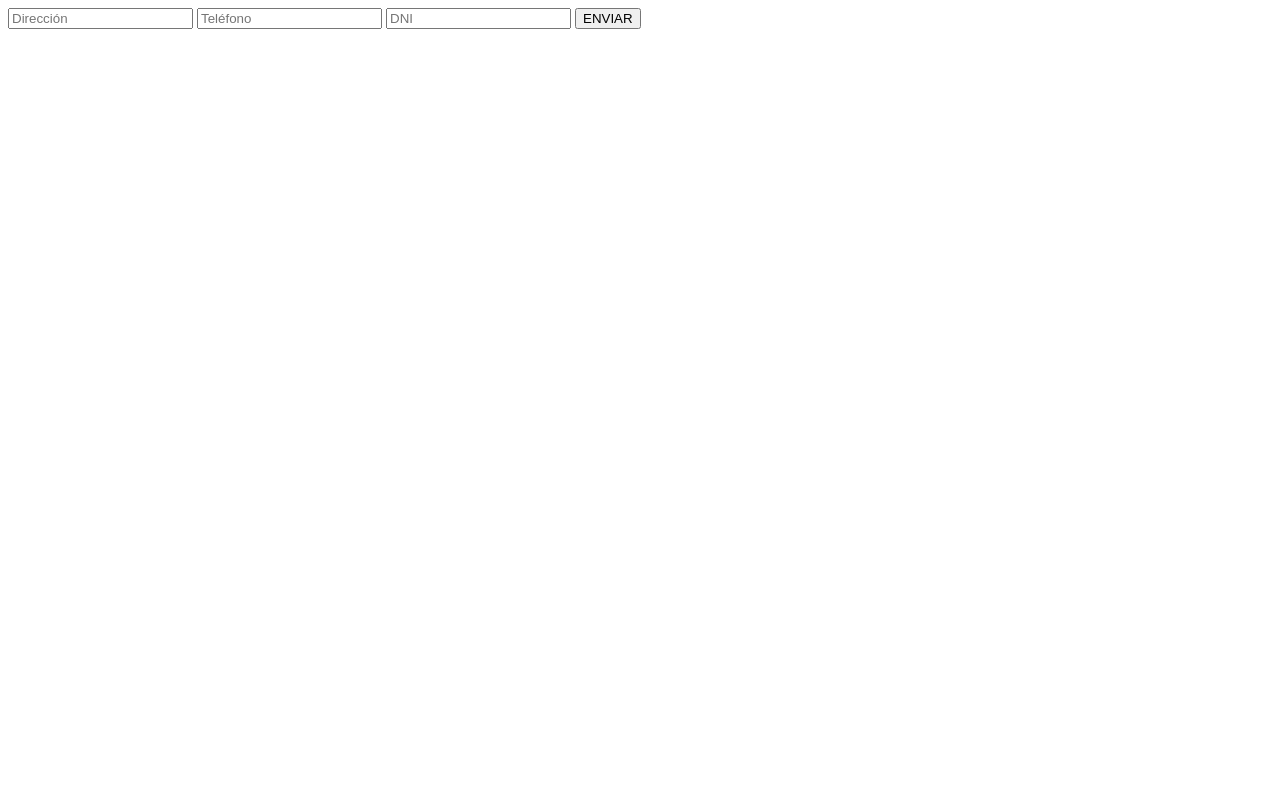
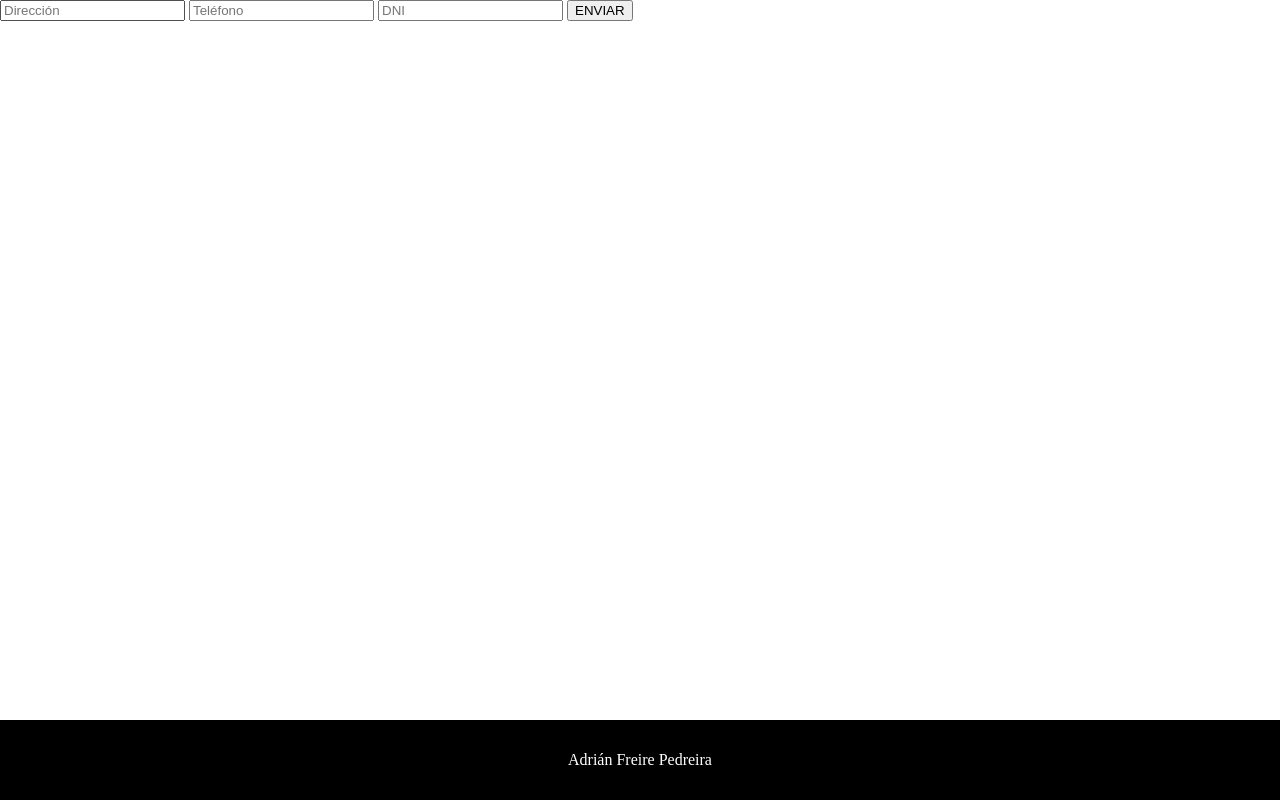
Before and after one commit to alvaromontans/TareaColaborativa, a plain HTML site: page form.html in a window 1280 px wide. Drawn offline with Linux system fonts and the light colour scheme.

Commit message:
Segundo commit

```diff
--- a/form.html
+++ b/form.html
@@ -6,6 +6,22 @@
     <meta name="viewport" content="width=device-width, initial-scale=1.0">
     <title>Document</title>
 </head>
+<style>
+    *{
+        margin: 0;
+    }
+    footer{
+        display: flex;
+        justify-content: center;
+        align-items: center;
+        background-color: black;
+        position: absolute;
+        bottom: 0;
+        width: 100vw;
+        height: 10vh;
+        color: white;
+    }
+</style>
 <body>
 
     <form action="" method="POST">
@@ -15,5 +31,7 @@
         <button type="submit" name="btn_submit">ENVIAR</button>
     </form>
 
+    <footer>Adrián Freire Pedreira</footer>
+
 </body>
 </html>
```
